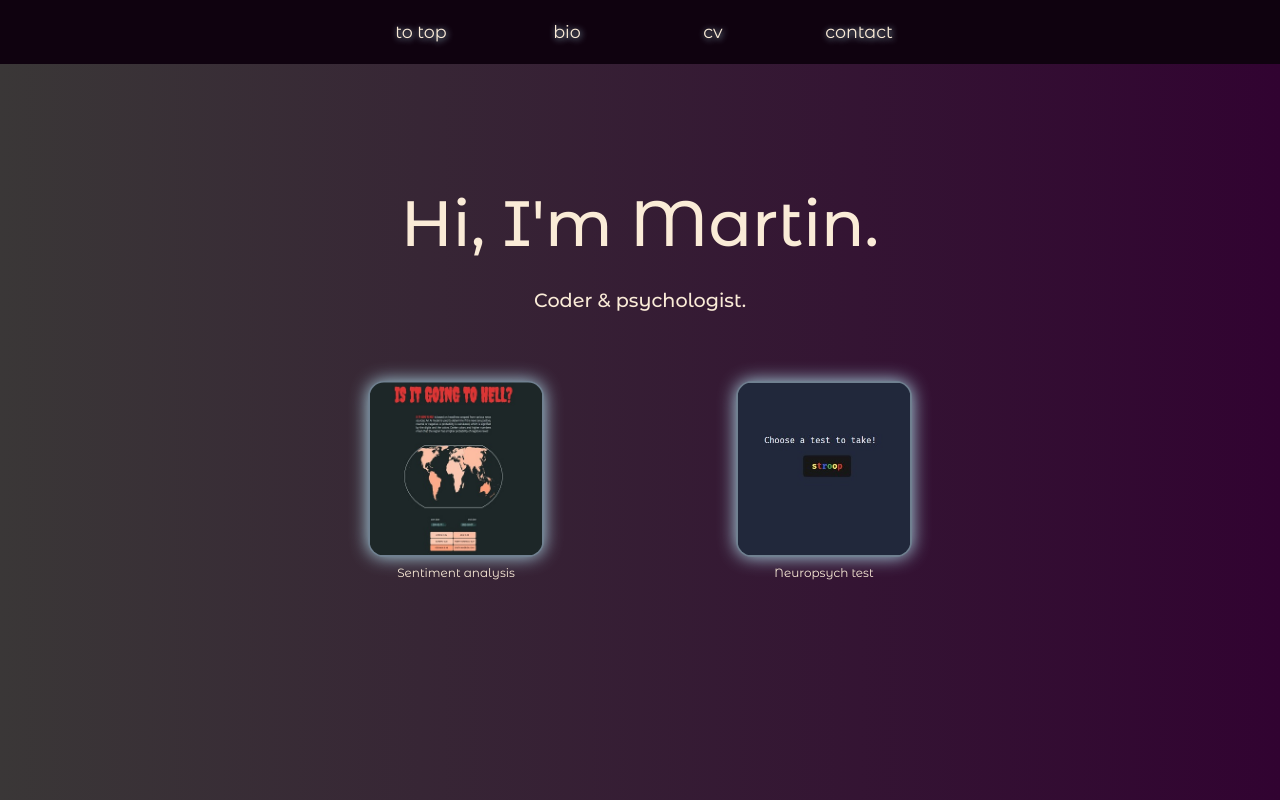
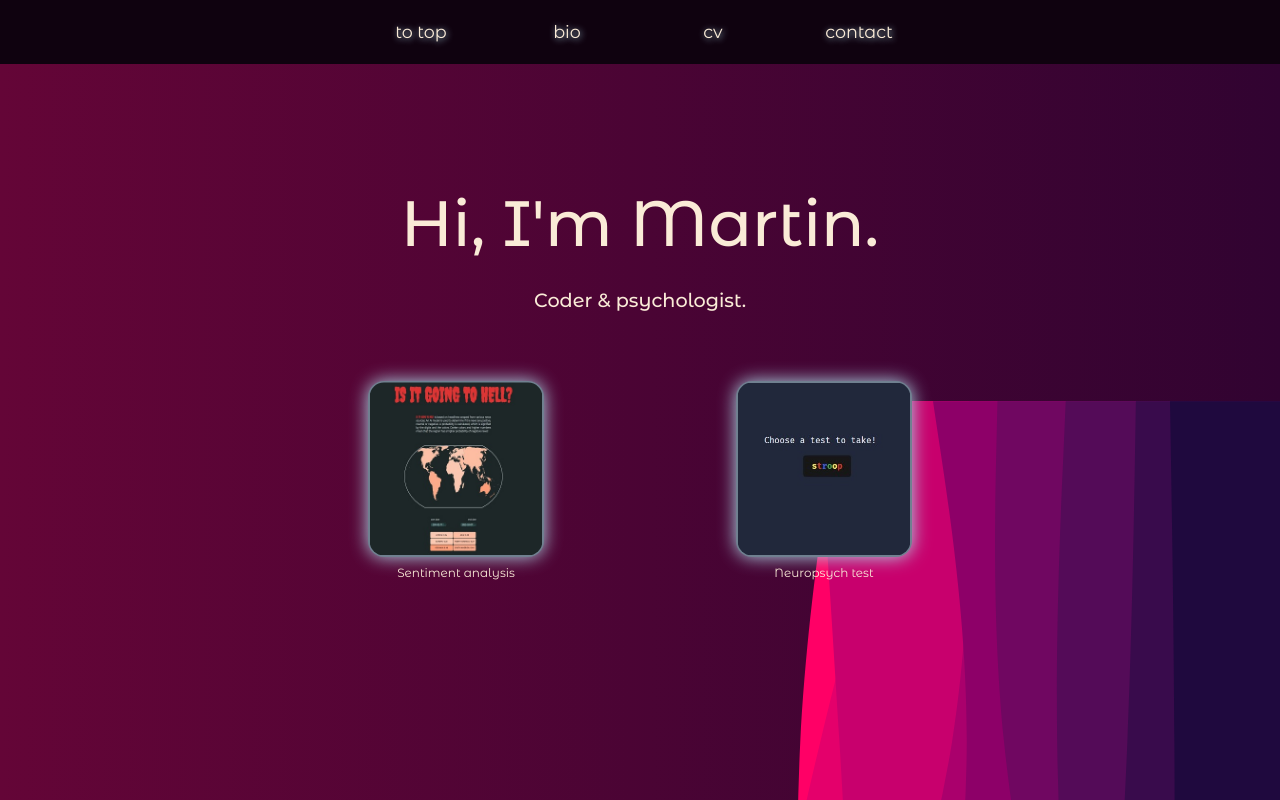
Before and after one commit to nimotomato/portfolio-webapp, a React (Create React App) app: page / in a window 1280 px wide. Shown: the top 800 px of the page. Built offline with nearby package versions, Linux system fonts and the light colour scheme.

Commit message:
added wavez

```diff
--- a/src/css/App.css
+++ b/src/css/App.css
@@ -2,13 +2,18 @@
 
 body {
   background-color: rgb(14, 0, 12);
+  background: linear-gradient(to right, rgb(100, 5, 55), rgb(49, 3, 49));
 }
 
 .App {
   text-align: center;
-  background-color: rgb(14, 0, 12);
-  background: linear-gradient(to right, rgb(58, 55, 55), rgb(49, 3, 49));
+  background-image: url("../img/waves.svg");
+  background-repeat: no-repeat;
+  background-attachment: fixed;
+  background-size: contain;
+  background-position: right;
 }
+
 
 .hidden *{
   opacity: 0.2;
```
Also changed, not shown: src/img/waves.svg (added).
